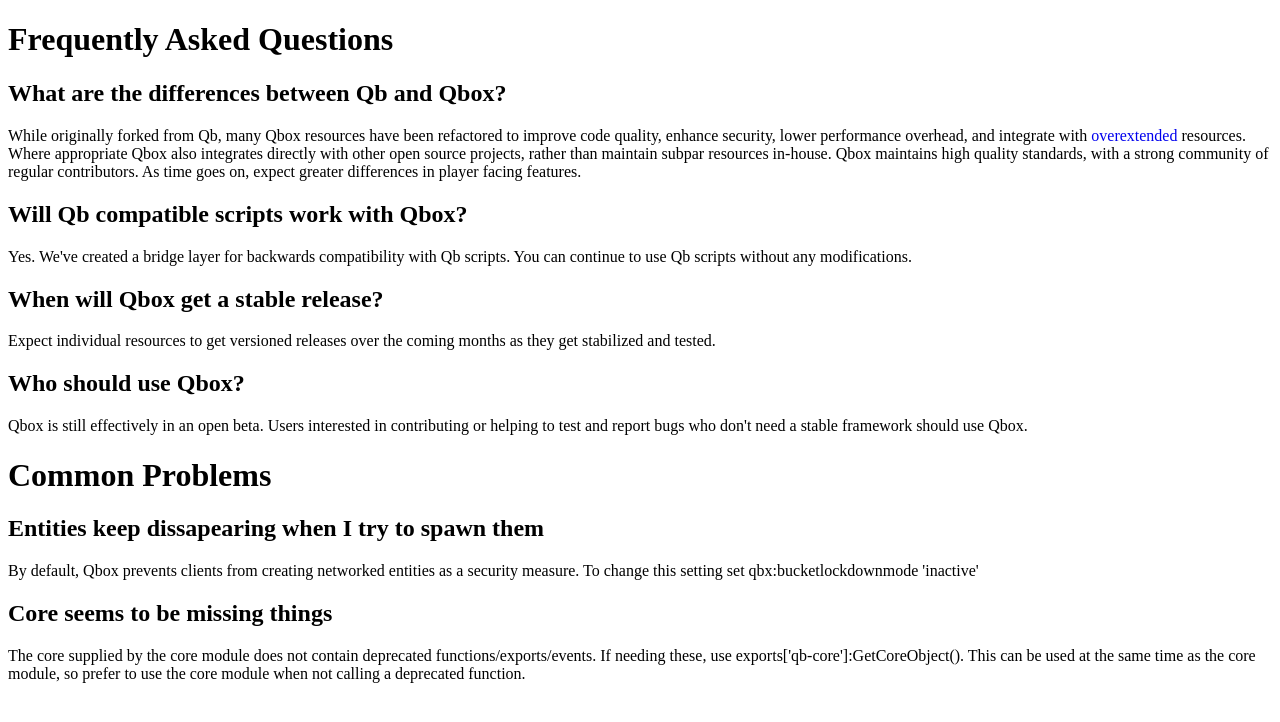
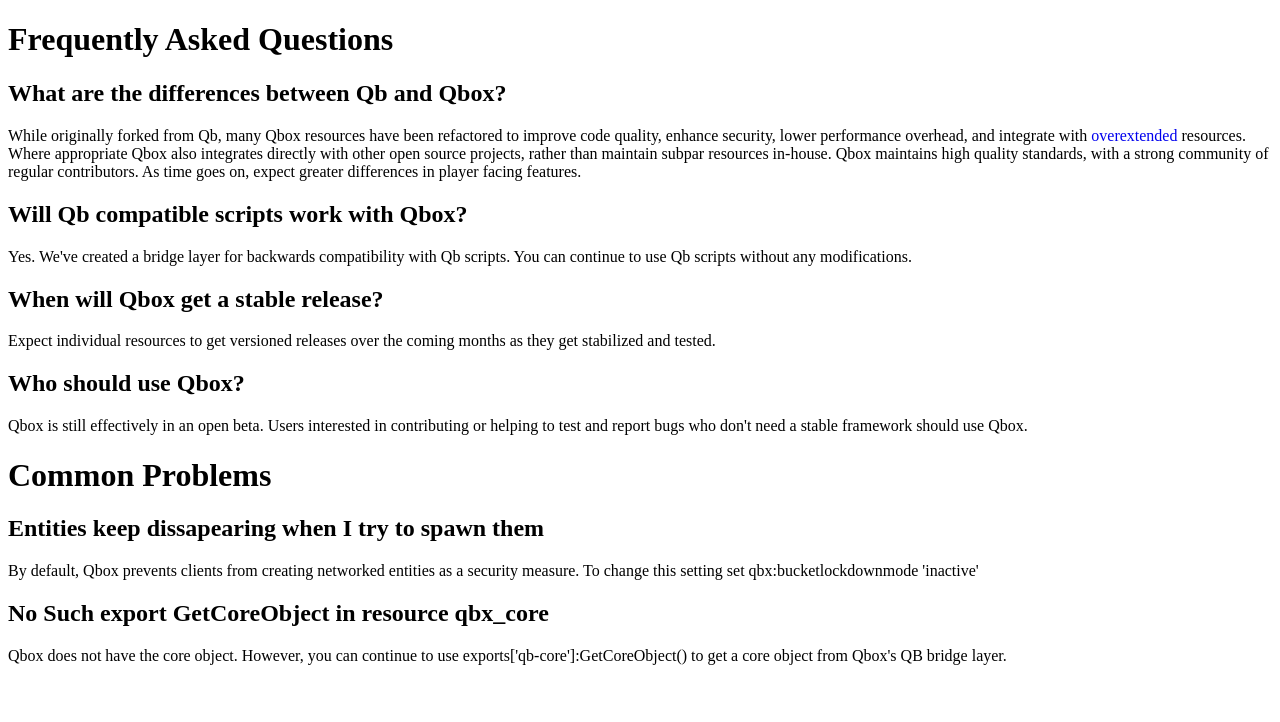
Before and after one commit to Qbox-project/qbox-project.github.io, a Next.js app: page /faq in a window 1280 px wide. Shown: the top 722 px of the page. Built offline with nearby package versions, Linux system fonts and the light colour scheme.

Commit message:
docs(faq): added FAQ for core object bridge support

```diff
--- a/pages/faq.mdx
+++ b/pages/faq.mdx
@@ -23,5 +23,5 @@ Qbox is still effectively in an open beta. Users interested in contributing or h
 ## Entities keep dissapearing when I try to spawn them
 By default, Qbox prevents clients from creating networked entities as a security measure. To change this setting set qbx:bucketlockdownmode 'inactive'
 
-## Core seems to be missing things
-The core supplied by the core module does not contain deprecated functions/exports/events. If needing these, use exports['qb-core']:GetCoreObject(). This can be used at the same time as the core module, so prefer to use the core module when not calling a deprecated function.
+## No Such export GetCoreObject in resource qbx_core
+Qbox does not have the core object. However, you can continue to use exports['qb-core']:GetCoreObject() to get a core object from Qbox's QB bridge layer.
```
